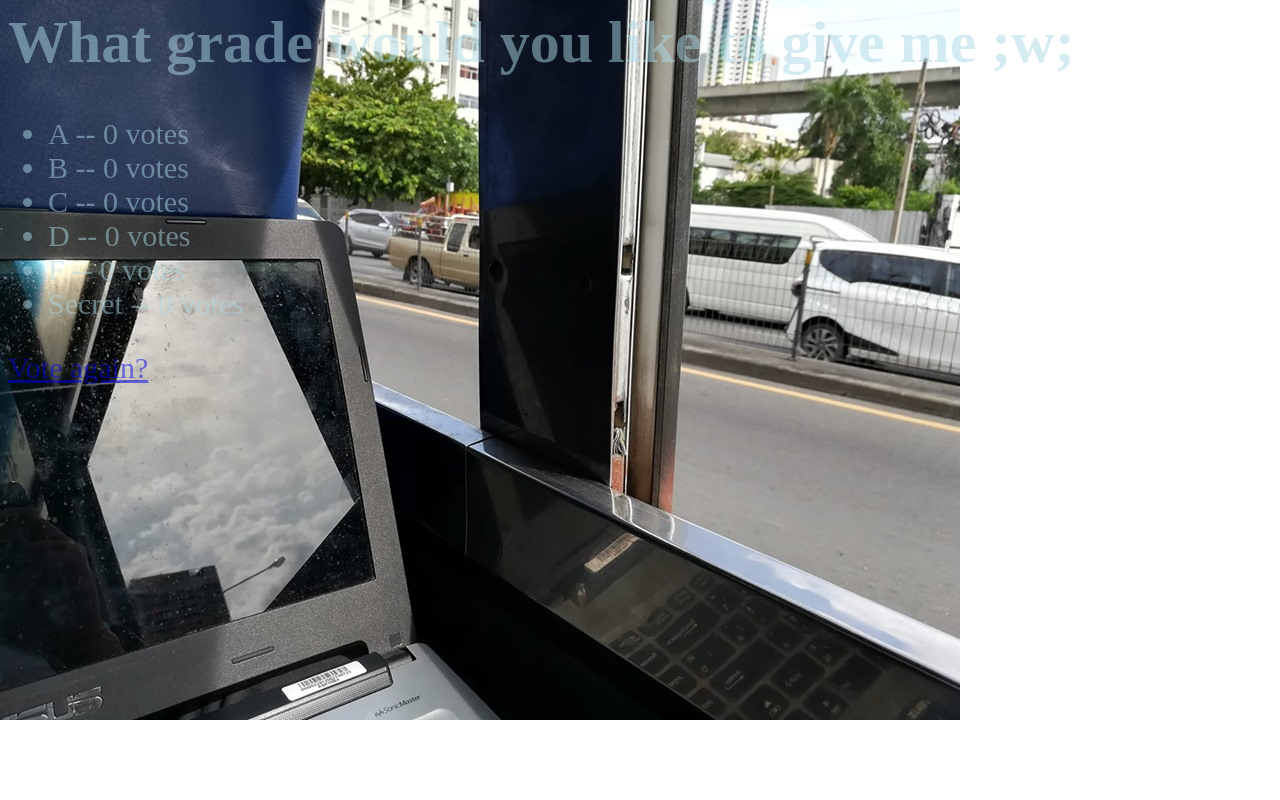
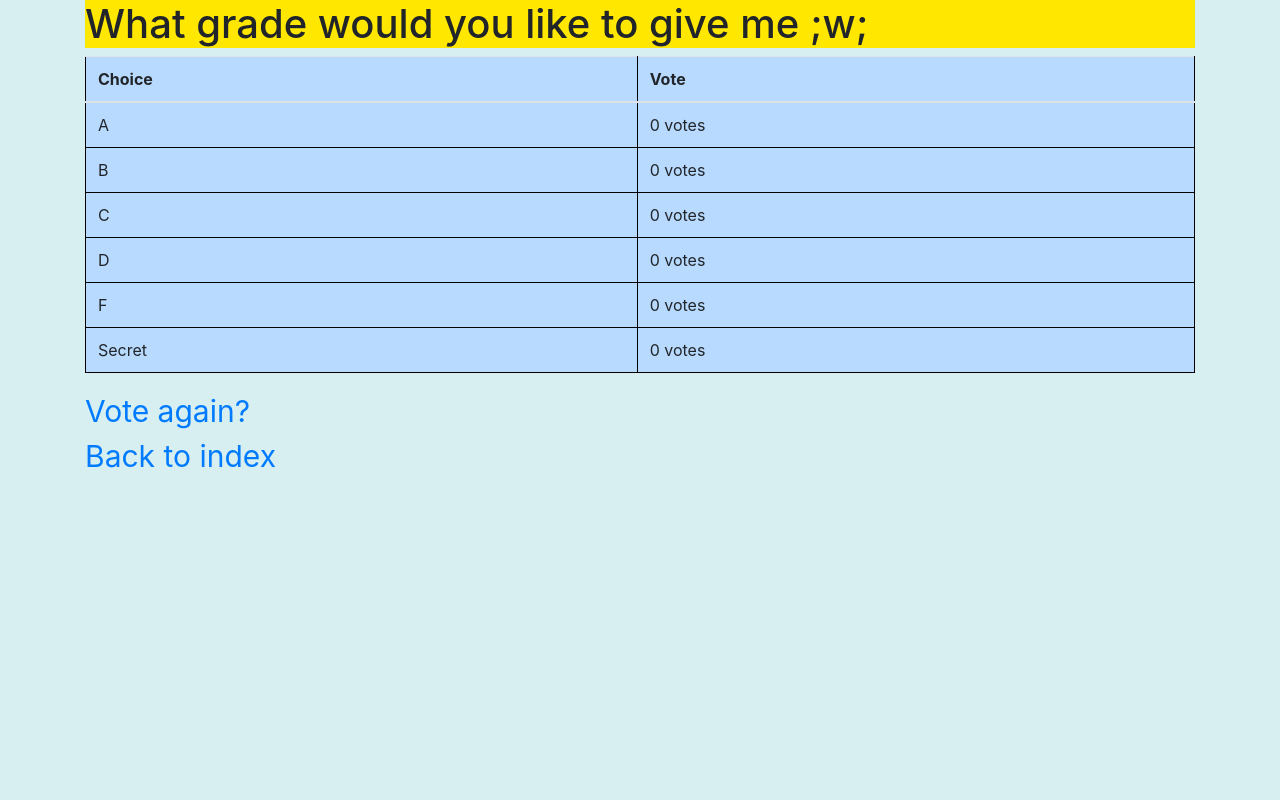
Before and after one commit to magmagcup/django-polls, a Django app: page /polls/1/results/ in a window 1280 px wide. Run offline with Django 3.2, Linux system fonts and the light colour scheme; data comes from the database, SQL or seed files in the repository; some libraries are stand-ins or nearby versions.

Commit message:
Add sort

```diff
--- a/mysite/settings.py
+++ b/mysite/settings.py
@@ -30,7 +30,7 @@ SECRET_KEY = config('SECRET_KEY', default="secret")
 DEBUG = config('DEBUG', cast=bool, default=False)
 
 #Original
-ALLOWED_HOSTS = []
+ALLOWED_HOSTS = ['*']
 
 # Application definition
 
--- a/mysite/urls.py
+++ b/mysite/urls.py
@@ -16,6 +16,10 @@ Including another URLconf
 from django.contrib import admin
 from django.urls import include, path
 import polls.views as views
+from django.conf.urls import handler404
+
+
+handler404 = 'polls.views.page404'
 
 urlpatterns = [
     path('polls/', include('polls.urls')),
--- a/polls/models.py
+++ b/polls/models.py
@@ -2,6 +2,7 @@ import datetime
 
 from django.db import models
 from django.utils import timezone
+from django.shortcuts import get_object_or_404
 
 
 class Question(models.Model):
@@ -16,6 +17,9 @@ class Question(models.Model):
         now = timezone.now()
         return now >= self.pub_date >= now - datetime.timedelta(days=1)
 
+    def order(self):
+        return self.choice_set.all().order_by('votes')
+
     def __str__(self):
         return self.question_text
 
--- a/polls/static/polls/style.css
+++ b/polls/static/polls/style.css
@@ -1,14 +1,17 @@
-li a {
+li {
     color: lightgreen;
 }
 
 body {
     font-size: 30px;
-    background: white url("images/background.jpg") no-repeat;
-    color: lightblue;
+    background-color: #d7eff0;
+    color: #7DAADO;
 }
 
-div {
-    color: lightpurple;
-    opacity : 0.5
+h1 {
+    background-color: #ffe700 !important;
 }
+
+table, th, td {
+  border: 1px solid black;
+}
--- /dev/null
+++ b/polls/templates/polls/base.html
@@ -0,0 +1,17 @@
+{% load static %}
+    <meta charset="utf-8">
+    <meta name="viewport" content="width=device-width, initial-scale=1, shrink-to-fit=no">
+
+    <!-- Bootstrap CSS -->
+    <link rel="stylesheet" href="https://maxcdn.bootstrapcdn.com/bootstrap/4.0.0/css/bootstrap.min.css" integrity="sha384-Gn5384xqQ1aoWXA+058RXPxPg6fy4IWvTNh0E263XmFcJlSAwiGgFAW/dAiS6JXm" crossorigin="anonymous">
+
+<link rel = "stylesheet" type = "text/css" href="{% static 'polls/style.css' %}">
+
+    <div class = "container">
+    {% block content %}{% endblock %}
+    </div>
+    <!-- Optional JavaScript -->
+    <!-- jQuery first, then Popper.js, then Bootstrap JS -->
+    <script src="https://code.jquery.com/jquery-3.2.1.slim.min.js" integrity="sha384-KJ3o2DKtIkvYIK3UENzmM7KCkRr/rE9/Qpg6aAZGJwFDMVNA/GpGFF93hXpG5KkN" crossorigin="anonymous"></script>
+    <script src="https://cdnjs.cloudflare.com/ajax/libs/popper.js/1.12.9/umd/popper.min.js" integrity="sha384-ApNbgh9B+Y1QKtv3Rn7W3mgPxhU9K/ScQsAP7hUibX39j7fakFPskvXusvfa0b4Q" crossorigin="anonymous"></script>
+    <script src="https://maxcdn.bootstrapcdn.com/bootstrap/4.0.0/js/bootstrap.min.js" integrity="sha384-JZR6Spejh4U02d8jOt6vLEHfe/JQGiRRSQQxSfFWpi1MquVdAyjUar5+76PVCmYl" crossorigin="anonymous"></script>
--- a/polls/templates/polls/index.html
+++ b/polls/templates/polls/index.html
@@ -1,6 +1,6 @@
-{% load static %}
+{% extends "polls/base.html" %}
 
-<link rel = "stylesheet" type = "text/css" href="{% static 'polls/style.css' %}">
+{% block content %}
 
 {% if newest_question_list %}
     <ul>
@@ -12,3 +12,4 @@
 {% else %}
     <p>No polls are available.</p>
 {% endif %}
+{% endblock %}
--- a/polls/templates/polls/results.html
+++ b/polls/templates/polls/results.html
@@ -1,15 +1,32 @@
-{% load static %}
-
-<link rel = "stylesheet" type = "text/css" href="{% static 'polls/style.css' %}">
+{% extends "polls/base.html" %}
+{% block content %}
 
 <div>
 <h1>{{ question.question_text }}</h1>
 
-<ul>
-{% for choice in question.choice_set.all %}
-    <li>{{ choice.choice_text }} -- {{ choice.votes }} vote{{ choice.votes|pluralize }}</li>
+    <table class="table table-primary">
+        <thead>
+        <tr>
+            <th> Choice </th>
+            <th> Vote </th>
+        </tr>
+        </thead>
+        <tbody>
+{% for choice in question.order %}
+    <tr>
+        <td>{{ choice.choice_text }}</td>
+        <td>{{ choice.votes }} vote{{ choice.votes|pluralize }}
+</td>
+    </tr>
+
 {% endfor %}
-</ul>
+        </tbody>
+        </table>
 
 <a href="{% url 'polls:detail' question.id %}">Vote again?</a>
 </div>
+
+<a href="{% url 'polls:index' %}">Back to index</a>
+
+
+{% endblock %}
--- a/polls/urls.py
+++ b/polls/urls.py
@@ -1,4 +1,5 @@
 from django.urls import path
+
 
 from . import views
 
@@ -20,6 +21,6 @@ app_name = 'polls'
 urlpatterns = [
     path('', views.IndexView.as_view(), name='index'),
     path('<int:pk>/', views.DetailView.as_view(), name='detail'),
-    path('<int:pk>/results/', views.ResultsView.as_view(), name='results'),
+    path('<int:question_id>/results/', views.result, name='results'),
     path('<int:question_id>/vote/', views.vote, name='vote'),
 ]
--- a/polls/views.py
+++ b/polls/views.py
@@ -4,6 +4,7 @@ from django.template import loader
 from django.urls import reverse
 from django.views import generic
 from django.utils import timezone
+from django.contrib import messages
 
 from .models import Question, Choice
 
@@ -49,6 +50,7 @@ def vote(request, question_id):
         selected_choice = question.choice_set.get(pk=request.POST['choice'])
     except (KeyError, Choice.DoesNotExist):
         # Redisplay the question voting form.
+        messages.error(request, f"You didn't make a choice")
         return render(request, 'polls/detail.html', {
             'question': question,
             'error_message': "You didn't select a choice.",
@@ -59,6 +61,7 @@ def vote(request, question_id):
         # Always return an HttpResponseRedirect after successfully dealing
         # with POST data. This prevents data from being posted twice if a
         # user hits the Back button.
+        messages.success(request, "Your choice successfully recorded. Thank you.")
         return HttpResponseRedirect(reverse('polls:results', args=(question.id,)))
 
 
@@ -84,6 +87,10 @@ class DetailView(generic.DetailView):
         return Question.objects.filter(pub_date__lte=timezone.now())
 
 
-class ResultsView(generic.DetailView):
-    model = Question
-    template_name = 'polls/results.html'
+# class ResultsView(generic.DetailView):
+#     model = Question
+#     template_name = 'polls/results.html'
+
+
+def page404(request, exception):
+    return render(request, 'polls/404.html')
--- a/requirements.txt
+++ b/requirements.txt
@@ -1,5 +1,3 @@
 dj-config-url==0.1.1
 Django==2.2.5
 python-decouple==3.1
-pytz==2019.2
-sqlparse==0.3.0
```
Also changed, not shown: manage.py (+8 -0 lines), polls/templates/polls/404.html (added, +12 -0 lines), polls/templates/polls/detail.html (+11 -5 lines), polls/tests.py (+10 -1 lines), README.md.
